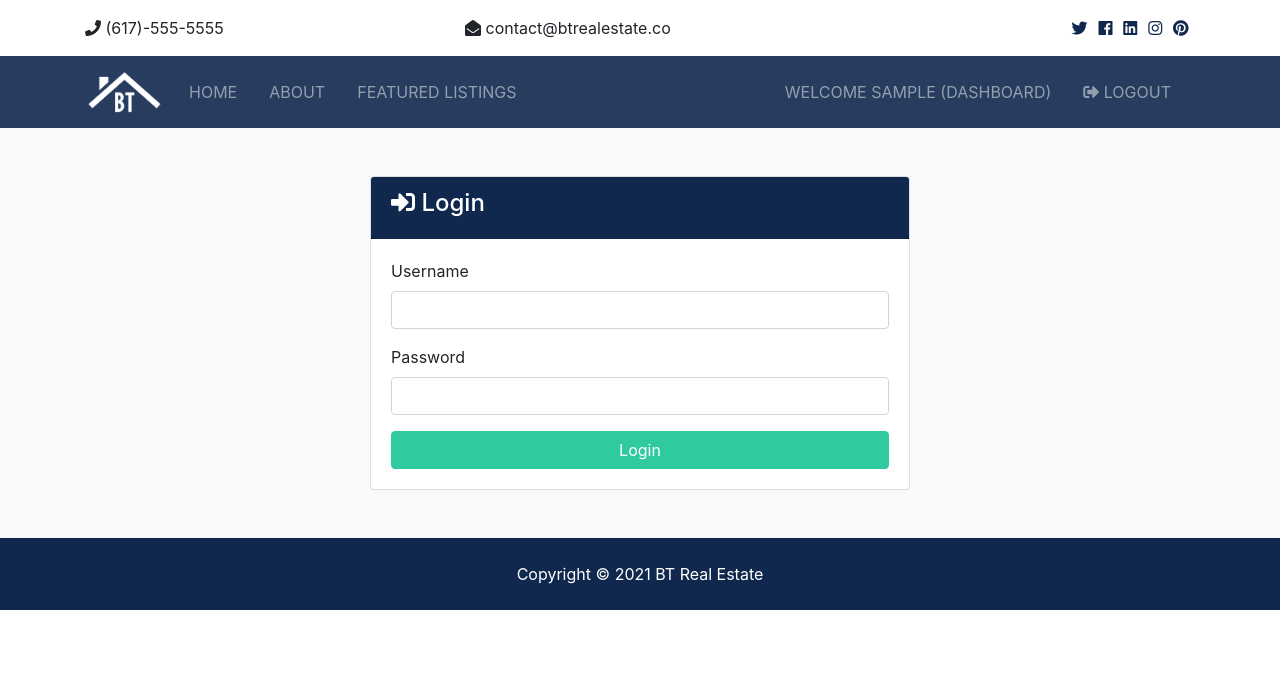
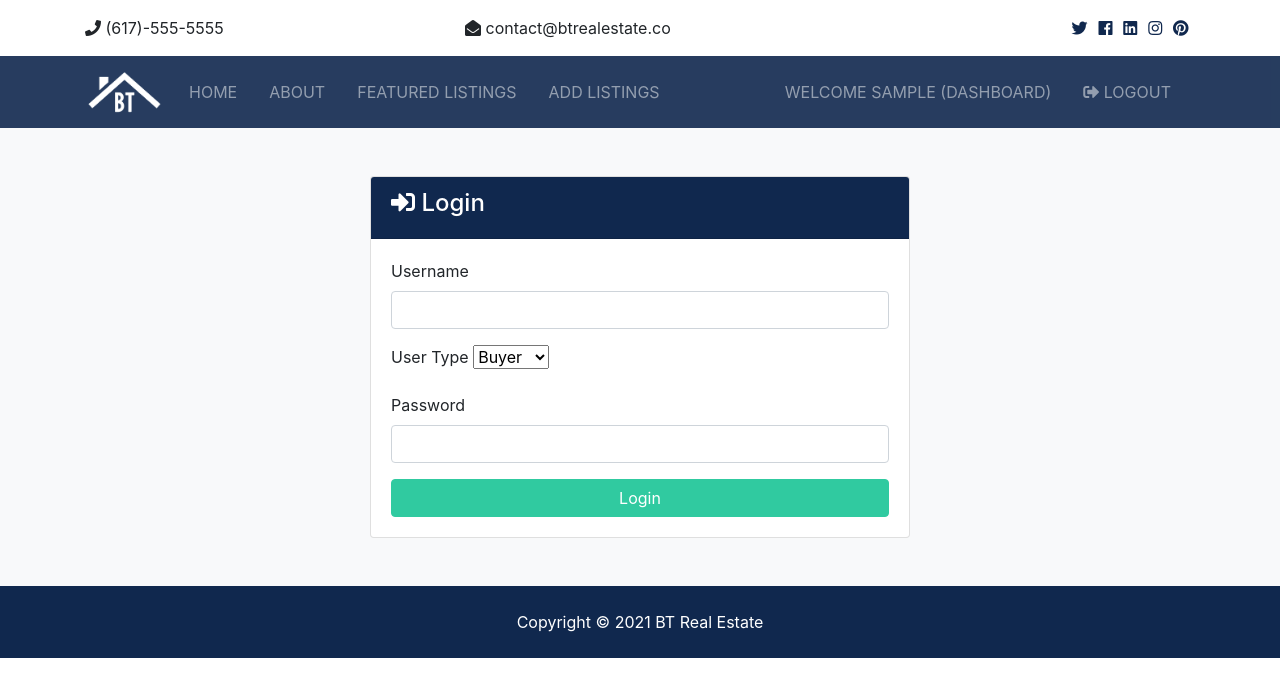
Before and after one commit to mnjayswal84/BTRE_Project, a Django app: page /accounts/login in a window 1280 px wide. Shown: the top 697 px of the page. Run offline with Django 3.2, Linux system fonts and the light colour scheme; a user stored in the database is signed in; tables that the repository leaves empty hold one stand-in row (values such as "Sample post"); some libraries are stand-ins or nearby versions.

Commit message:
Realtor login

```diff
--- a/accounts/views.py
+++ b/accounts/views.py
@@ -23,6 +23,7 @@ def register(request):
         email = request.POST['email']
         password = request.POST['password']
         password2 = request.POST['password2']
+        user_type = request.POST['user_type']
 
         # Check if password match
         if password == password2:
@@ -44,8 +45,8 @@ def register(request):
                     #return redirect('index')
                     user.is_active = False
                     user.save()
-                    #if user_type=='realtor':
-                     #   realtor = Realtor.objects.create(user_id=user)
+                    if user_type=='realtor':
+                       realtor = Realtor.objects.create(user_id=user)
                     # path_to_view
                     # getting domain we are on
                     # relative urlto verification
@@ -83,15 +84,34 @@ def login(request):
     if request.method == 'POST':
         username = request.POST['username']
         password = request.POST['password']
+        user_type = request.POST['user_type']
 
         user = auth.authenticate(username=username, password=password)
 
         if user is not None:
-            auth.login(request, user)
-            messages.success(request, 'You are now logged in')
-            return redirect('dashboard')
+            if user_type=='realtor':
+                auth.login(request, user)
+                try:
+                    request.user.profile
+                    messages.success(request, 'You are now logged in')
+                    return redirect('index')
+                except:
+                    messages.error(request, "You can't loin as Realtor")
+                    return redirect('login')
+            else:
+                auth.login(request, user)
+                try:
+                    request.user.profile
+                    messages.error(request, "You can't loin as Buyer")
+                    return redirect('login')
+                except:
+                    messages.success(request, "You are now logged in")
+                    return redirect('index')
+
+                messages.success(request, 'You are now logged in')
+                return redirect('dashboard')
         else:
-            messages.error(request, 'Invalid credentials')
+            messages.error(request,'Invalid credentials')
             return redirect('login')
     else:
         return render(request, 'accounts/login.html')
--- a/btre/settings.py
+++ b/btre/settings.py
@@ -148,7 +148,7 @@ EMAIL_BACKEND = 'django.core.mail.backends.smtp.EmailBackend'
 EMAIL_HOST = 'smtp.gmail.com'
 EMAIL_PORT = 587
 EMAIL_HOST_USER = 'mnjayswal10@gmail.com'
-EMAIL_HOST_PASSWORD = '****'
+EMAIL_HOST_PASSWORD = '*****'
 EMAIL_USE_TLS = True
 
 DEFAULT_FROM_EMAIL = 'noreply<no_reply@domain.com>'
--- a/listings/urls.py
+++ b/listings/urls.py
@@ -6,4 +6,5 @@ urlpatterns = [
     path('', views.index, name='listings'), #views.index is method name
     path('<int:listing_id>', views.listing, name='listing'),
     path('search', views.search, name='search'),
+    path('add_listing', views.add_listing, name='add_listing'),
 ]
--- a/realtors/models.py
+++ b/realtors/models.py
@@ -2,7 +2,7 @@ from django.db import models
 from datetime import datetime
 from django.contrib.auth.models import User
 class Realtor(models.Model):
-    user_id = models.OneToOneField(User, on_delete=models.CASCADE)
+    user_id = models.OneToOneField(User, on_delete=models.CASCADE, related_name='profile')
     photo = models.ImageField(upload_to='photos/%Y/%m/%d/', blank=True)
     description = models.TextField(blank=True)
     phone = models.CharField(max_length=20, default=0)
--- a/templates/accounts/login.html
+++ b/templates/accounts/login.html
@@ -22,6 +22,15 @@
                   <input type="text" name="username" class="form-control" required>
                 </div>
 
+                <!--User Type-->
+                <div class="form-group">
+                  <label for="user_type">User Type</label>
+                  <select name="user_type">
+                    <option value="buyer">Buyer</option>
+                    <option value="realtor">Realtor</option>
+                  </select>
+                </div>
+
                 <div class="form-group">
                   <label for="password2">Password</label>
                   <input type="password" name="password" class="form-control" required>
--- a/templates/accounts/register.html
+++ b/templates/accounts/register.html
@@ -33,7 +33,7 @@
                   <label for="email">Email</label>
                   <input type="email" name="email" class="form-control" required>
                 </div>
-                <!--
+                <!--User Type-->
                 <div class="form-group">
                   <label for="user_type">User Type </label><br>
                   <select name="user_type">
@@ -41,7 +41,7 @@
                     <option value="realtor">Realtor</option>
                   </select>
                 </div>
-                -->
+
                 <div class="form-group">
                   <label for="password2">Password</label>
                   <input type="password" name="password" class="form-control" required>
--- a/templates/listings/listings.html
+++ b/templates/listings/listings.html
@@ -40,7 +40,8 @@
          {% for listing in listings %}
          <div class="col-md-6 col-lg-4 mb-4">
           <div class="card listing-preview">
-            <img class="card-img-top" src="{{ listing.photo_main.url }}" alt="">
+            {% if listing.photo_main %}
+            <img class="card-img-top" src="{{ listing.photo_main.url }}" alt="">{%endif%}
             <div class="card-img-overlay">
               <h2>
                 <span class="badge badge-secondary text-white">${{ listing.price | intcomma }}</span>
--- a/templates/partials/_navbar.html
+++ b/templates/partials/_navbar.html
@@ -37,6 +37,19 @@
           >
             <a class="nav-link" href="{% url 'listings' %}">Featured Listings</a>
           </li>
+          {% if user.is_authenticated %}
+          {% if request.user.profile %}
+          <li
+            {% if 'add_listing' in request.path %}
+              class="nav-item active mr-3"
+            {% else %}
+              class="nav-item mr-3"
+            {% endif %}
+          >
+            <a class="nav-link" href="{% url 'add_listing' %}">Add Listings</a>
+          </li>
+          {% endif %}
+          {% endif %}
         </ul>
 
         <ul class="navbar-nav ml-auto">
```
Also changed, not shown: listings/forms.py (added, +8 -0 lines), listings/models.py (+6 -6 lines), listings/views.py (+38 -1 lines), templates/listings/add_listing.html (added, +26 -0 lines), listings/migrations/0003_auto_20210304_1535.py (added), realtors/migrations/0003_auto_20210304_1535.py (added), 2 other files.
